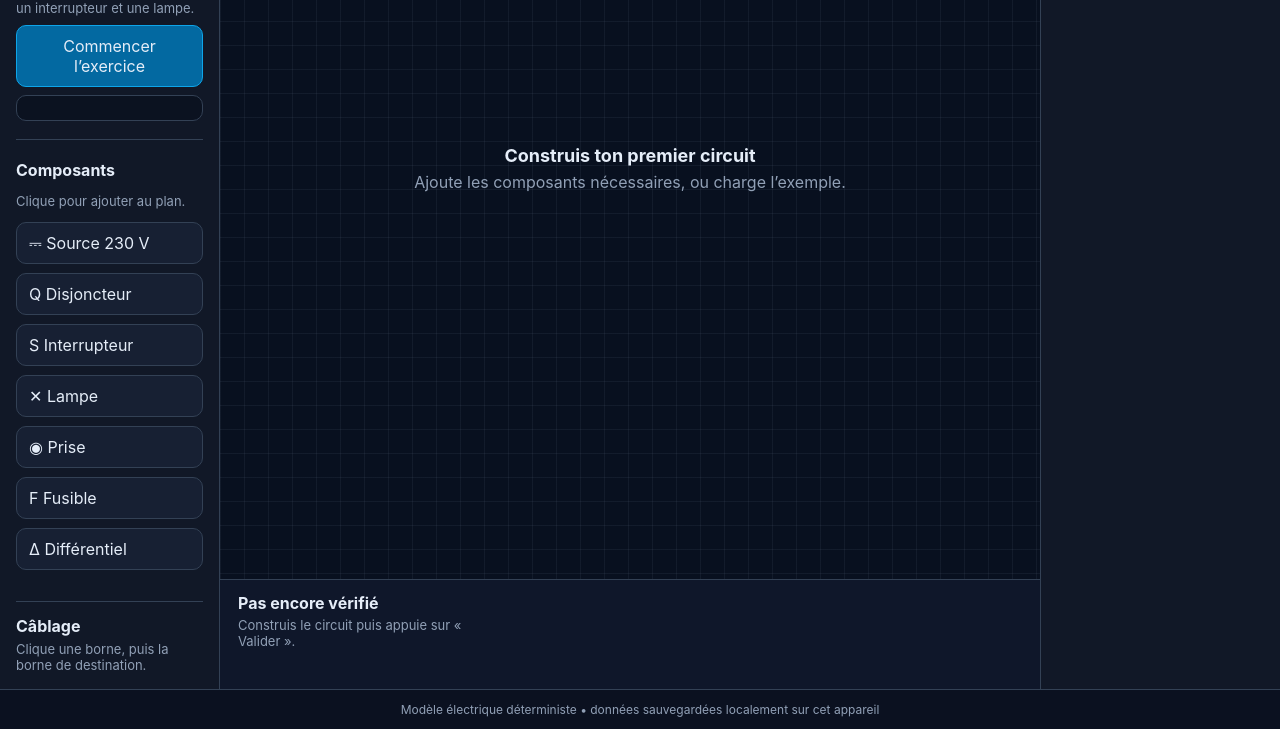
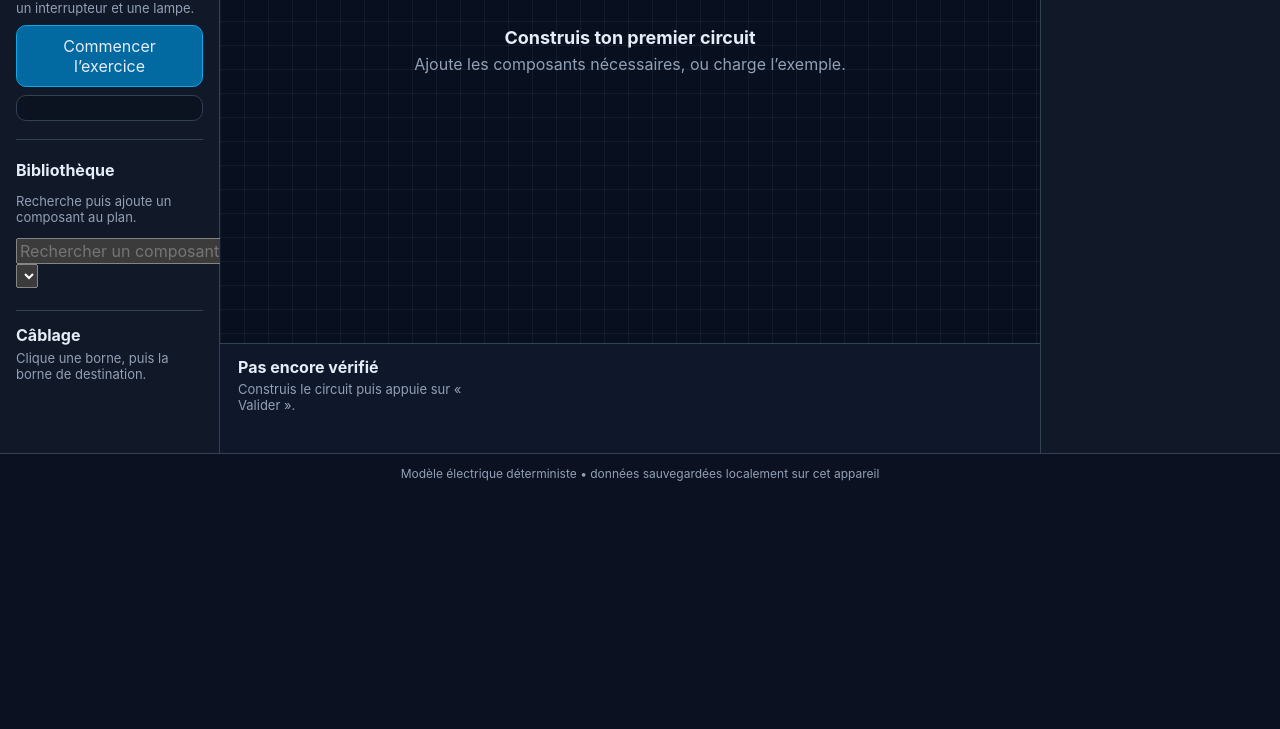
Before and after one commit to nexagrouptech/ElectroLabAI, a website: page public/index.html in a window 1280 px wide. Shown: the part 307-1036 px from the top of the page. After the commit the page ends 800 px from the top, so only its background shows below. Drawn offline with Linux system fonts and the light colour scheme; files whose address does not match are found by name.

Commit message:
feat(v0.4): add searchable component library controls

```diff
--- a/public/index.html
+++ b/public/index.html
@@ -3,14 +3,14 @@
 <head>
   <meta charset="utf-8" />
   <meta name="viewport" content="width=device-width, initial-scale=1" />
-  <title>ElectroLab AI — Mini laboratoire pédagogique</title>
+  <title>ElectroLab AI — Bibliothèque électrique</title>
   <link rel="stylesheet" href="./styles.css" />
 </head>
 <body>
   <header class="topbar">
     <div>
       <strong>ElectroLab AI</strong>
-      <span class="version">v0.3 — Mini laboratoire</span>
+      <span class="version">v0.4 — Bibliothèque électrique</span>
     </div>
     <div class="top-actions">
       <button id="new-project">Nouveau</button>
@@ -38,15 +38,12 @@
         </div>
       </section>
 
-      <h2>Composants</h2>
-      <p>Clique pour ajouter au plan.</p>
-      <button data-add="source">⎓ Source 230 V</button>
-      <button data-add="breaker">Q Disjoncteur</button>
-      <button data-add="switch">S Interrupteur</button>
-      <button data-add="lamp">✕ Lampe</button>
-      <button data-add="socket">◉ Prise</button>
-      <button data-add="fuse">F Fusible</button>
-      <button data-add="rcd">Δ Différentiel</button>
+      <h2>Bibliothèque</h2>
+      <p>Recherche puis ajoute un composant au plan.</p>
+      <input id="component-search" class="component-search" type="search" placeholder="Rechercher un composant…" autocomplete="off" />
+      <select id="component-category" class="component-category"></select>
+      <div id="component-buttons" class="component-buttons"></div>
+      <p id="component-empty" class="component-empty" hidden>Aucun composant trouvé.</p>
       <div class="tip">
         <strong>Câblage</strong>
         <span>Clique une borne, puis la borne de destination.</span>
```
